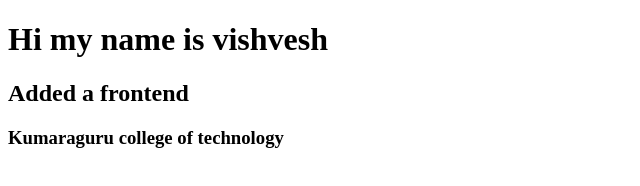
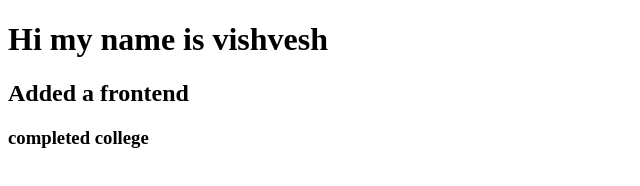
Before and after one commit to vishvesh3/Newproject, a plain HTML site: page index.html in a window 1280 px wide. Shown: the whole page, without its empty margins (0-640 px from the left). Drawn offline with Linux system fonts and the light colour scheme.

Commit message:
feat : added the completion

```diff
--- a/index.html
+++ b/index.html
@@ -8,6 +8,6 @@
 <body>
     <h1>Hi my name is vishvesh</h1>
     <h2>Added a frontend</h2>
-    <h3>Kumaraguru college of technology</h3>
+    <h3>completed college</h3>
 </body>
 </html>
```
